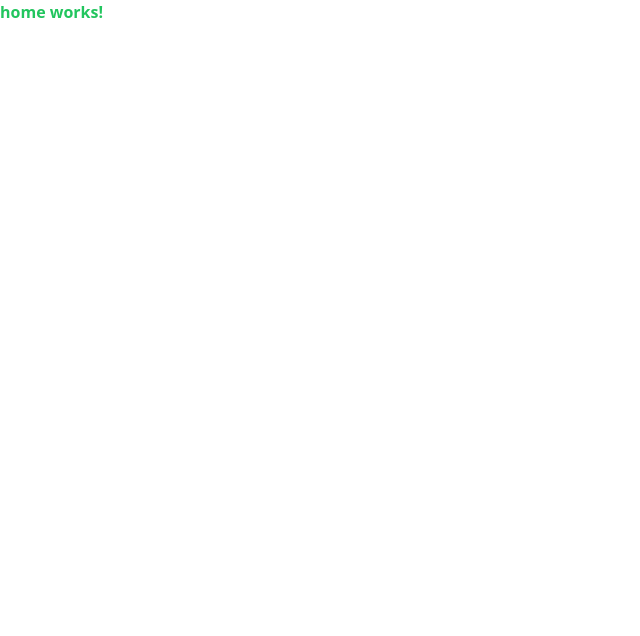
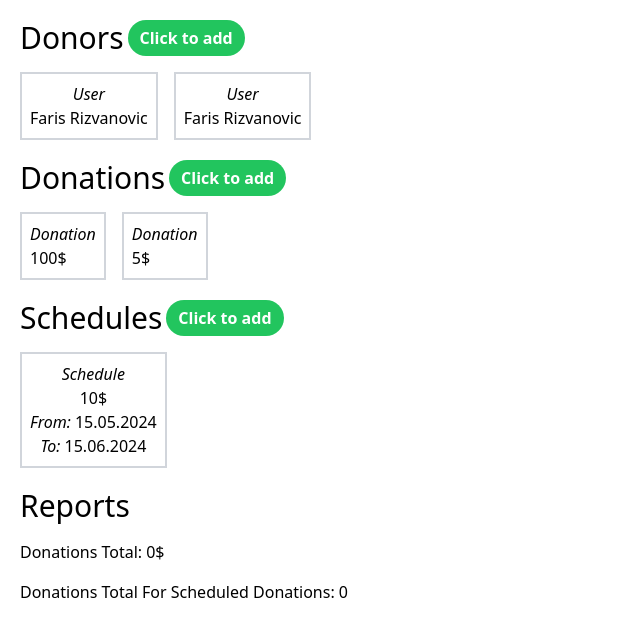
Before and after one commit to xxxxxxxxxxxxxxxxxxx1/interview, an Angular app in the folder DonorFuseTask.UI/: page / in a window 1280 px wide. Shown: the top 636 px of the page, without its empty margins (0-640 px from the left). Built offline with nearby package versions, Linux system fonts and the light colour scheme.

Commit message:
Added a basic layout

```diff
--- a/DonorFuseTask.UI/src/app/pages/home/home.component.html
+++ b/DonorFuseTask.UI/src/app/pages/home/home.component.html
@@ -1 +1,81 @@
-<p class="font-bold text-green-500">home works!</p>
+<div class="p-5 flex flex-col gap-5">
+  <!-- DONORS -->
+  <div class="flex flex-col gap-4">
+    <div class="flex gap-1">
+      <h1 class="text-3xl font-normal">Donors</h1>
+      <button
+        class="bg-green-500 rounded-full py-1 px-3 text-center text-md text-white font-semibold hover:cursor-pointer hover:bg-green-600"
+      >
+        Click to add
+      </button>
+    </div>
+    <div class="flex gap-4">
+      <div class="w-fit p-2 border-2 border-gray-300">
+        <p class="text-center italic">User</p>
+        <p>Faris Rizvanovic</p>
+      </div>
+
+      <div class="w-fit p-2 border-2 border-gray-300">
+        <p class="text-center italic">User</p>
+        <p>Faris Rizvanovic</p>
+      </div>
+    </div>
+  </div>
+
+  <!-- DONATIONS -->
+  <div class="flex flex-col gap-4">
+    <div class="flex gap-1">
+      <h1 class="text-3xl font-normal">Donations</h1>
+      <button
+        class="bg-green-500 rounded-full py-1 px-3 text-center text-md text-white font-semibold hover:cursor-pointer hover:bg-green-600"
+      >
+        Click to add
+      </button>
+    </div>
+    <div class="flex gap-4">
+      <div class="w-fit p-2 border-2 border-gray-300">
+        <p class="text-center italic">Donation</p>
+        <p>100$</p>
+      </div>
+
+      <div class="w-fit p-2 border-2 border-gray-300">
+        <p class="text-center italic">Donation</p>
+        <p>5$</p>
+      </div>
+    </div>
+  </div>
+
+  <!-- SCHEDULES -->
+  <div class="flex flex-col gap-4">
+    <div class="flex gap-1">
+      <h1 class="text-3xl font-normal">Schedules</h1>
+      <button
+        class="bg-green-500 rounded-full py-1 px-3 text-center text-md text-white font-semibold hover:cursor-pointer hover:bg-green-600"
+      >
+        Click to add
+      </button>
+    </div>
+    <div class="flex gap-4">
+      <div
+        class="w-fit p-2 border-2 border-gray-300 flex flex-col items-center justify-center"
+      >
+        <p class="italic">Schedule</p>
+        <p>10$</p>
+        <p><span class="italic">From:</span> 15.05.2024</p>
+        <p><span class="italic">To:</span> 15.06.2024</p>
+      </div>
+    </div>
+  </div>
+  <!-- REPORTS -->
+  <div class="flex flex-col gap-4">
+    <h1 class="text-3xl font-normal">Reports</h1>
+    <div class="flex gap-1">
+      <h1>Donations Total:</h1>
+      <p>0$</p>
+    </div>
+    <div class="flex gap-1">
+      <h1>Donations Total For Scheduled Donations:</h1>
+      <p>0</p>
+    </div>
+  </div>
+</div>
```
